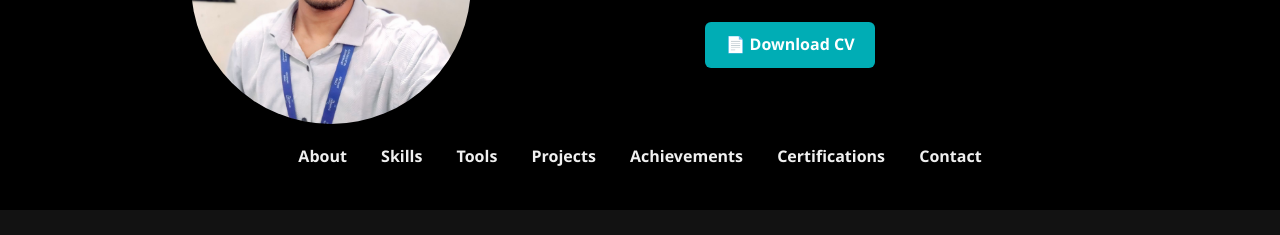
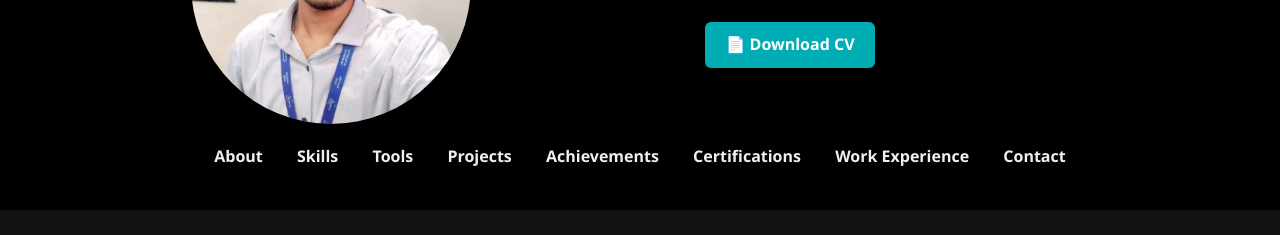
Before and after one commit to KishoreDasarathan/portfolio, a plain HTML site: page index.html in a window 1280 px wide. Shown: the part 196-431 px from the top of the page. Drawn offline with nearby package versions, Linux system fonts and the light colour scheme.

Commit message:
Update index.html

```diff
--- a/index.html
+++ b/index.html
@@ -221,6 +221,7 @@
     <a href="#projects">Projects</a>
     <a href="#achievements">Achievements</a>
     <a href="#certs">Certifications</a>
+    <a href="#exp">Work Experience</a>
     <a href="#contact">Contact</a>
   </nav>
 </header>
@@ -307,8 +308,8 @@ A simple, scalable solution to save time and reduce errors in network management
   </ul>
 </section>
 
-<section id="projects" data-aos="fade-up">
-  <h2>Projects</h2>
+<section id="exp" data-aos="fade-up">
+  <h2>Work Experience</h2>
   <div class="project">
     <h3>Information Security - Dr.Mehta's Hospitals</h3>
     <p>Managed endpoint security using ESET, performed automated system health checks with Tactical RMM, and monitored network and server performance through Zabbix. Configured and maintained network switches, routers, and Unifi access points, handled VLAN setups, DHCP, and Active Directory administration, and conducted regular backups to ensure system reliability and disaster recovery. Led team training sessions and proactively addressed security incidents by analyzing logs and implementing new cybersecurity tools.
```
